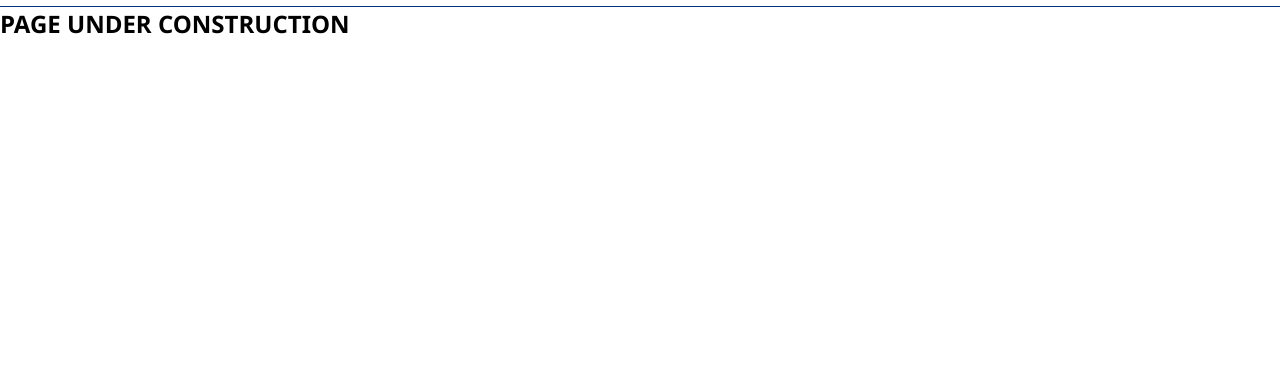
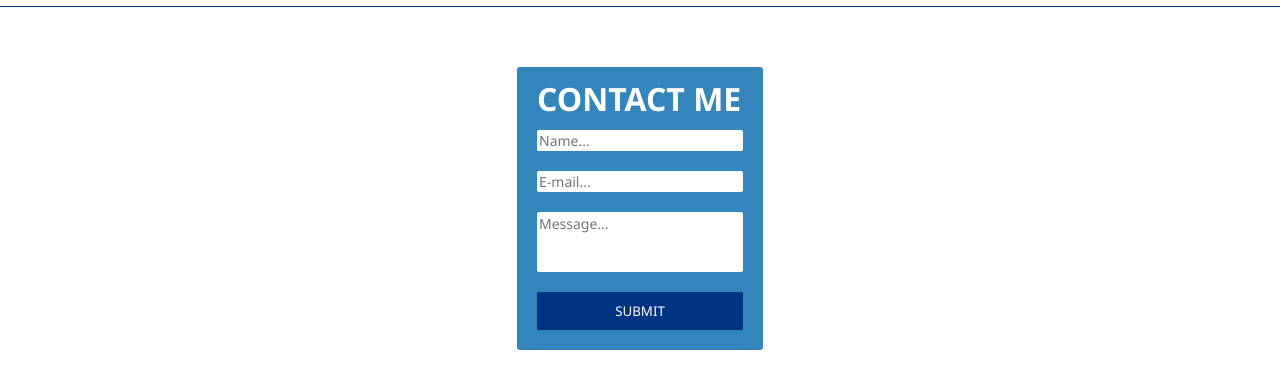
Before and after one commit to sdavitt/portfolio, a plain HTML site: page contact.html in a window 1280 px wide. Shown: the part 82-470 px from the top of the page. Drawn offline with Linux system fonts and the light colour scheme.

Commit message:
form page

```diff
--- a/contact.html
+++ b/contact.html
@@ -1,6 +1,52 @@
 <html>
     <head>
         <link rel="stylesheet" href="css/main.css">
+        <style>
+            .formcontainer{
+                display: flex;
+                place-content: center;
+                padding: 60px;
+            }
+            .form{
+                background-color: #3485bb;
+                padding: 10px 20px;
+                color: white;
+                border-radius: 3px;
+            }
+
+            input[type=submit]{
+                background-color: #003380;
+                color: white;
+                width: 100%;
+                border: none;
+                border-radius: 2px;
+                margin: 10px 0;
+                padding: 10px;
+                cursor: pointer;
+            }
+
+            input[type=submit]:hover{
+                background-color: white;
+                color: #003380;
+            }
+
+            input[type=text], textarea{
+                width: 100%;
+                font-size: 14px;
+                background-color:white;
+                margin: 10px 0;
+                border: none;
+                border-radius: 2px;
+                resize: none;
+
+            }
+
+            /* errors somewhere - border will not dissapear on focus */
+            input[type=text]:focus, textarea:focus{
+                border: none;
+                border-style:none;
+            }
+        </style>
     </head>
 
     <!--header contains the logo and navigation buttons-->
@@ -13,8 +59,16 @@
         </ul>
     </header>
 
-    <!--TODO: flexbox setup of contact form with email/name/question and basic contact info-->
+    <!--TODO: clean up flexbox steup (its a mess) and make form actually work-->
     <body>
-        <h2>PAGE UNDER CONSTRUCTION</h2>
+        <div class="formcontainer">
+            <form class="form" autocomplete="off">
+                <h1>CONTACT ME</h1>
+                <input type="text" id="name" name="name" placeholder="Name..."><br>
+                <input type="text" id="email" name="email" placeholder ="E-mail..."><br>
+                <textarea id="message" name="message" placeholder="Message..." style="height:60px;"></textarea><br>
+                <input type="submit" value="SUBMIT">
+            </form>
+        </div>
     </body>
 </html>
```
